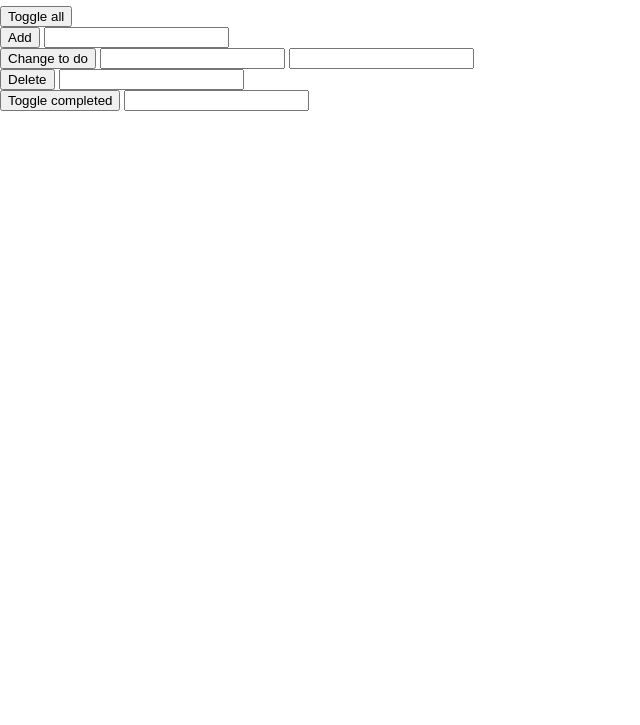
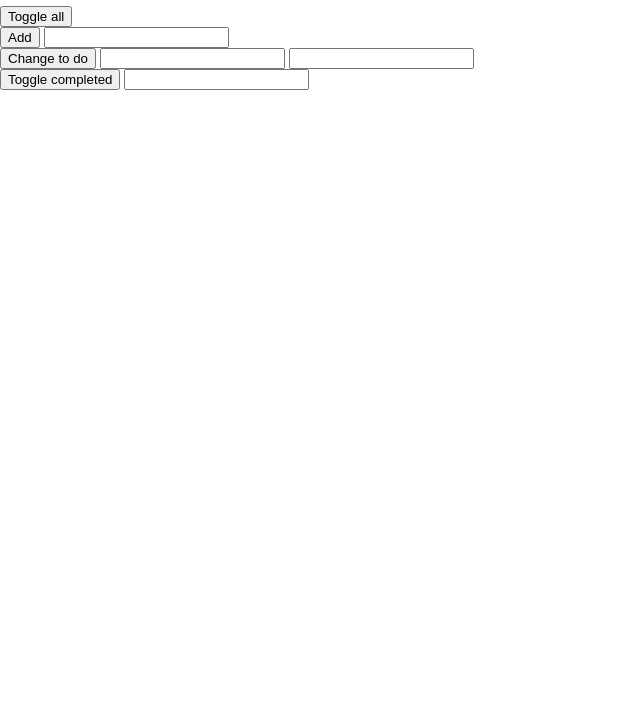
Before and after one commit to kristietamato/web-app-to-do-list, a plain HTML site: page index.html in a window 1280 px wide. Shown: the part 75-800 px from the top of the page, without its empty margins (0-640 px from the left). Drawn offline with Linux system fonts and the light colour scheme.

Commit message:
remove top Delete button

```diff
--- a/index.html
+++ b/index.html
@@ -56,11 +56,6 @@
     </div>
 
     <div>
-      <button onclick="handlers.deleteToDo()">Delete</button>
-      <input id="delete-to-do-position-input" type="number"</input>
-    </div>
-
-    <div>
       <button onclick="handlers.toggleCompleted()">Toggle completed</button>
       <input id="toggle-completed-position-input" type="number"</input>
     </div>
--- a/scripts/to-dos.js
+++ b/scripts/to-dos.js
@@ -55,10 +55,8 @@ var handlers = {
     changeToDoInput.value = "";
     view.displayToDos();
   },
-  deleteToDo: function() {
-    var deleteToDoPositionInput = document.getElementById("delete-to-do-position-input");
-    toDoList.deleteToDo(deleteToDoPositionInput.valueAsNumber);
-    deleteToDoPositionInput.value = "";
+  deleteToDo: function(position) {
+    toDoList.deleteToDo(position);
     view.displayToDos();
   },
   toggleCompleted: function() {
@@ -109,6 +107,6 @@ toDosUl.addEventListener("click", function(event) {
 
   // check if elementClicked is a delete button
   if (elementClicked.className === "delete-button") {
-    handlers.deleteToDo(paresInt(elementClicked.parentNode.id));
+    handlers.deleteToDo(parseInt(elementClicked.parentNode.id));
   }
 });
```
